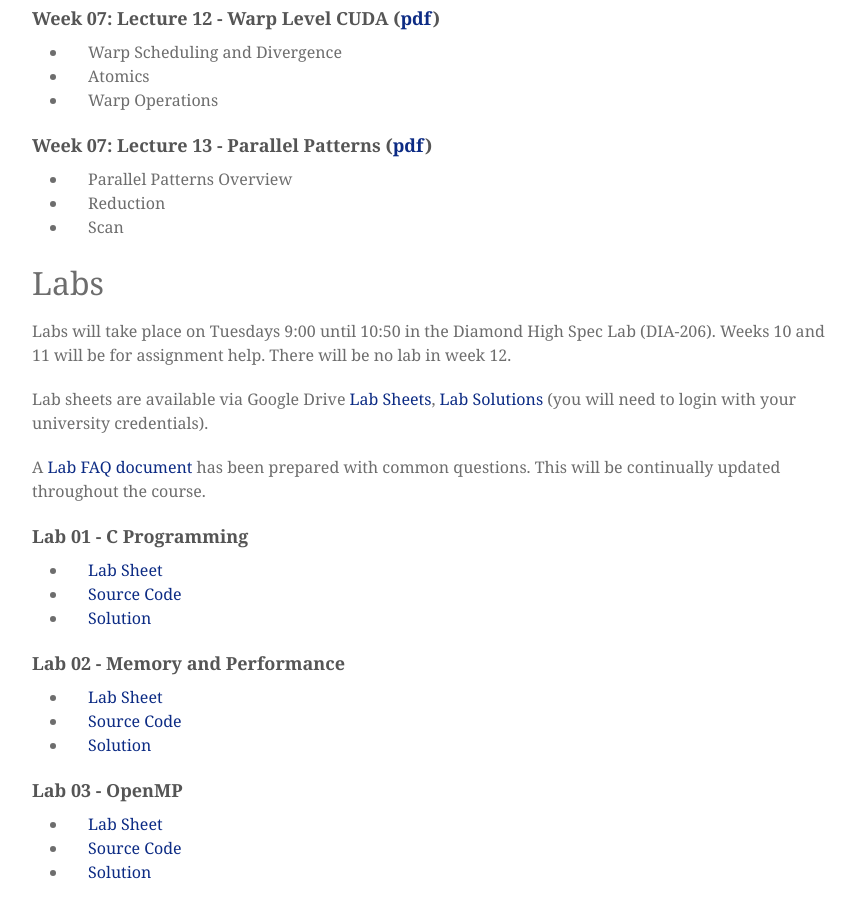
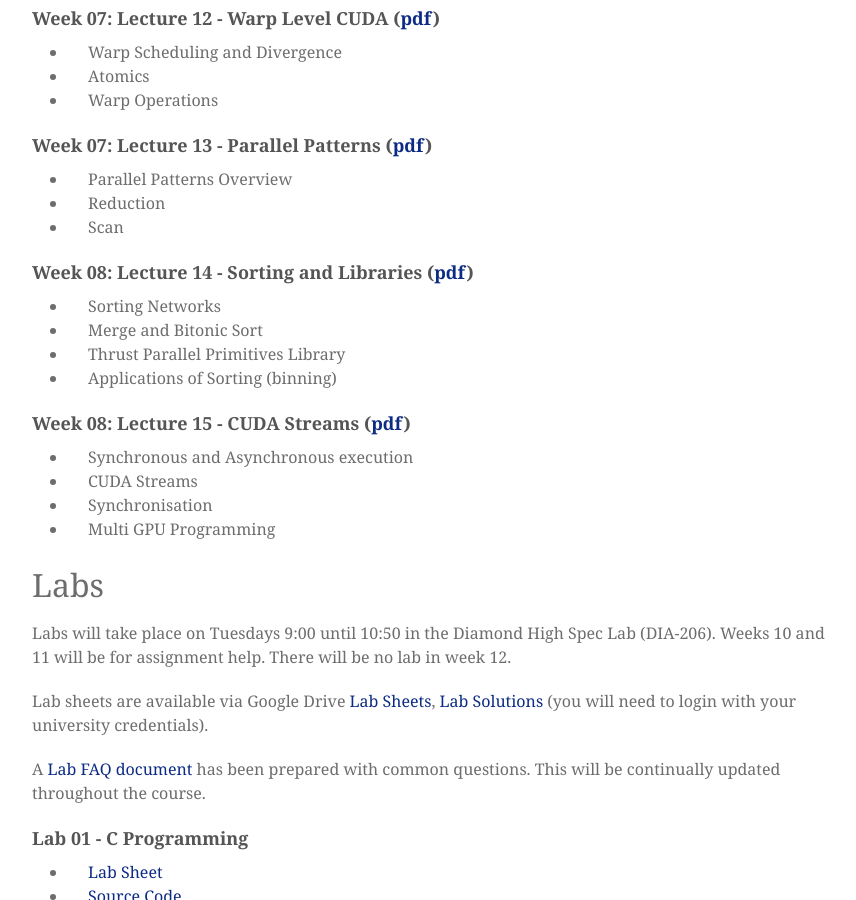
Before and after one commit to mondus/mondus.github.io, a Jekyll site: the page built from teaching/COM4521/index.md, in a window 1280 px wide and 900 px high, scrolled down 2532 px. Shown: the whole window, without its empty margins (208-1064 px from the left). Built offline with Jekyll 4.4.1, drawn with Linux system fonts in a browser that asks for light colours; nearby versions of some CDN libraries; some web fonts are replaced.

Commit message:
Update index.md

```diff
--- a/teaching/COM4521/index.md
+++ b/teaching/COM4521/index.md
@@ -112,6 +112,20 @@ Lectures notes are available via [Google Drive](https://drive.google.com/a/sheff
 * Reduction
 * Scan
 
+### Week 08: Lecture 14 - Sorting and Libraries ([pdf](https://drive.google.com/a/sheffield.ac.uk/file/d/0B2HbOiEppVPMN2t2dEN3TWxBaUU/view?usp=sharing))
+
+* Sorting Networks
+* Merge and Bitonic Sort
+* Thrust Parallel Primitives Library
+* Applications of Sorting (binning)
+
+### Week 08: Lecture 15 - CUDA Streams ([pdf](https://drive.google.com/a/sheffield.ac.uk/file/d/0B2HbOiEppVPMNUt6UkJieW9XX2c/view?usp=sharing))
+
+* Synchronous and Asynchronous execution
+* CUDA Streams
+* Synchronisation
+* Multi GPU Programming
+
 # Labs
 
 Labs will take place on Tuesdays 9:00 until 10:50 in the Diamond High Spec Lab (DIA-206). Weeks 10 and 11 will be for assignment help. There will be no lab in week 12.
```
